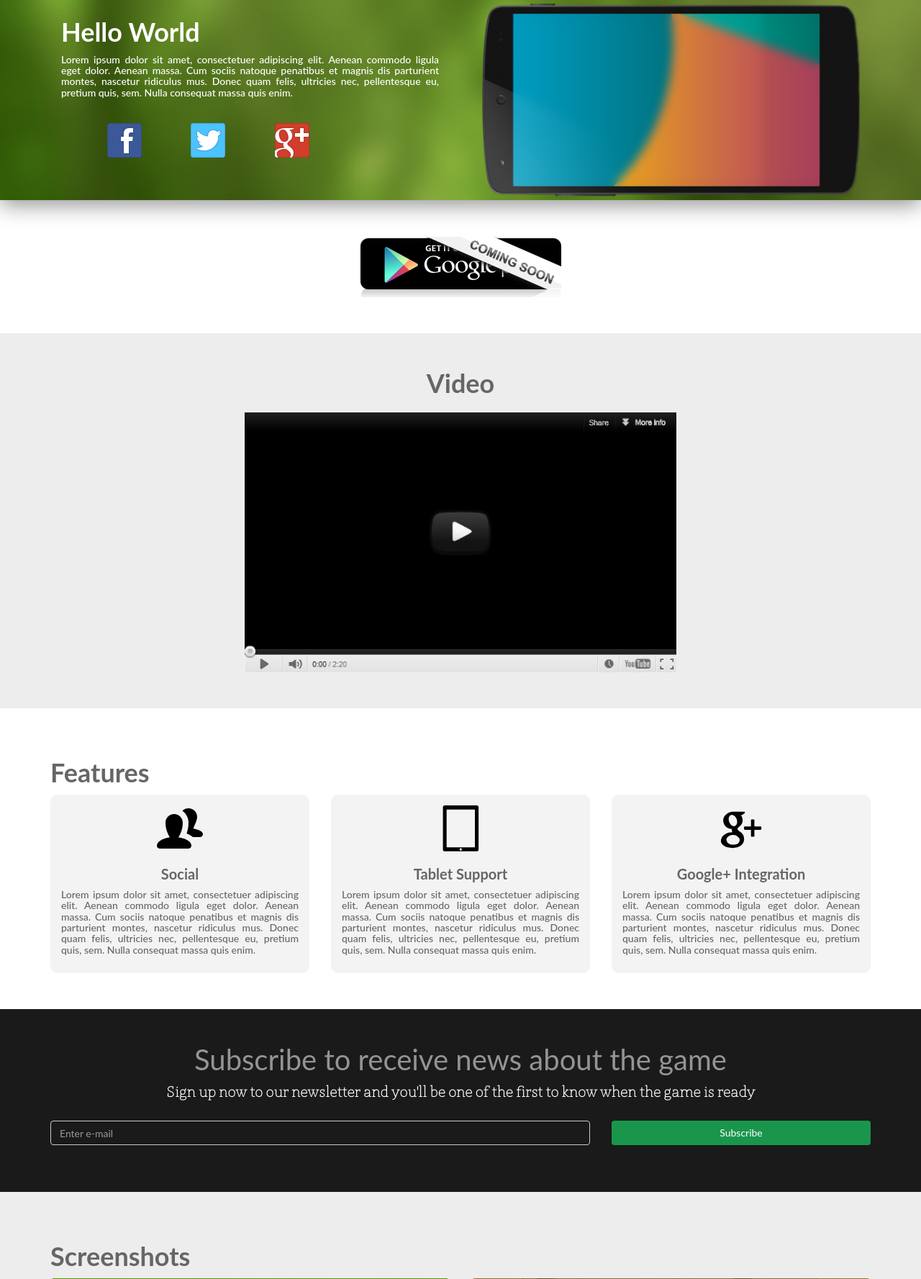
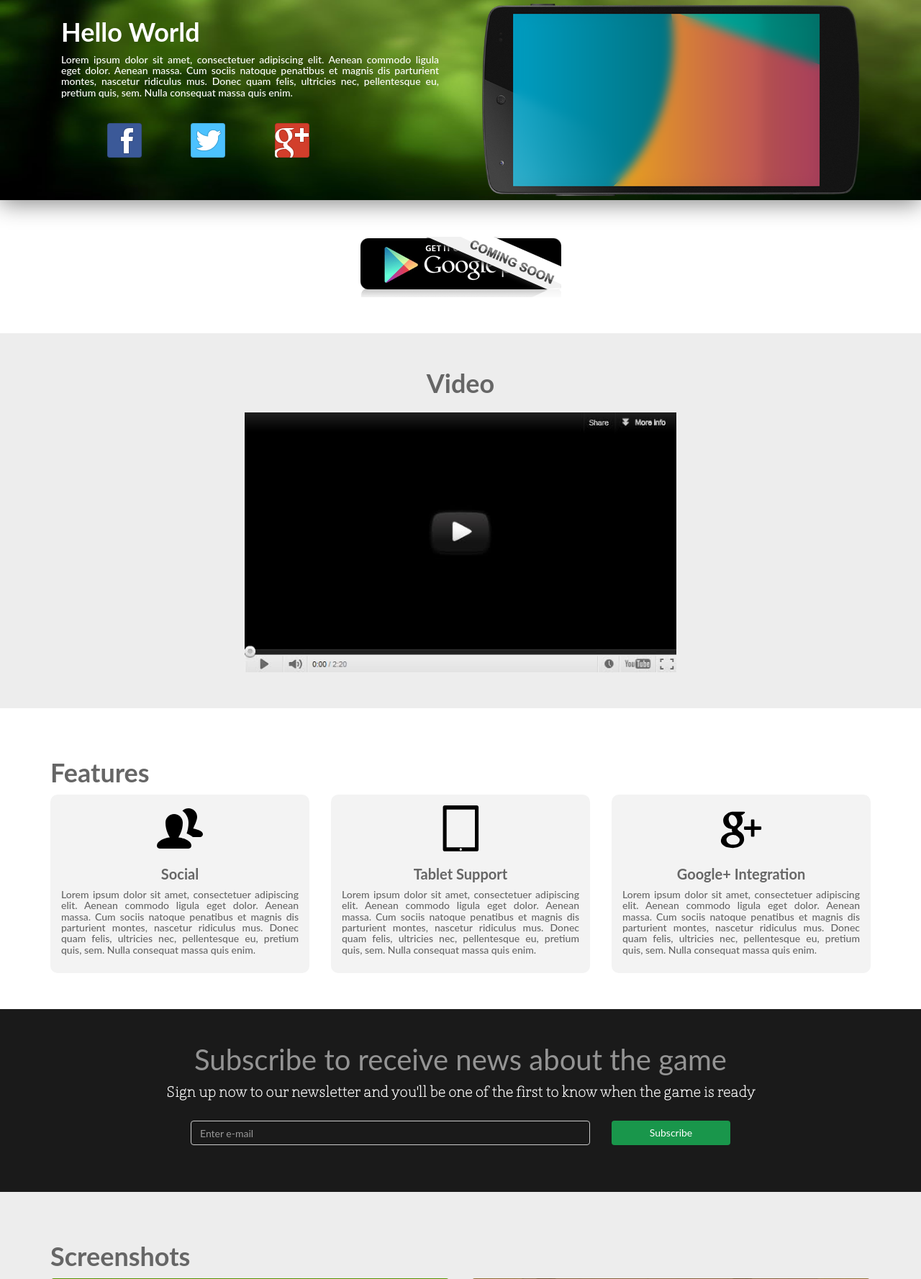
Before and after one commit to yurifariasg/ArretadoGames, a Flask app: page / in a window 1280 px wide. Shown: the top 1777 px of the page at 72% size. Run offline with Flask 2, Linux system fonts and the light colour scheme; some libraries are stand-ins or nearby versions.

Commit message:
Small changes

```diff
--- a/index.html
+++ b/index.html
@@ -101,10 +101,10 @@
             <span class="smaller"><b>Sign up now to our newsletter and you'll be one of the first to know when the game is ready</b></span>
           </div>
           <div class="row form-group">
-            <div class="col-sm-8">
+            <div class="col-md-offset-2 col-md-6">
               <input class="form-control" type="text" placeholder="Enter e-mail">
             </div>
-            <div class="col-sm-4">
+            <div class="col-md-2">
               <button type="button" class="btn btn-primary">Subscribe</button>
             </div>
           </div>
--- a/static/css/style.css
+++ b/static/css/style.css
@@ -71,7 +71,6 @@ h1 {
 .top-nav h1 { font-size:37px; height:31px; padding:0 0 0 36px;  line-height:30px; float:left; }
 
 .top-arrow { position:fixed; width:20px; height:18px;   margin-left:60px; background:url(../img/top-arrow.png) no-repeat; z-index:199; top:81px;display:block;
-
  }
 .top-nav2 { position:fixed; width:100%; height:4px;  background-color:#7298a5; z-index:200; top:0px;display:block; }
 
@@ -83,7 +82,8 @@ h1 {
 /* Intro */
 
 section#intro{
-  background:url(../img/forest_bg.jpg) 50% 0 no-repeat fixed;
+  background:url(../img/forest_bg.jpg) fixed no-repeat; /* 50% 0 no-repeat fixed; */
+  background-size: 100% 100%;
   color: #fff;
   box-shadow: 0px 5px 30px #888888;
   padding: 0px 0px 0px 0px;
```
Also changed, not shown: static/img/forest_bg.jpg, static/img/nexus5.png.
